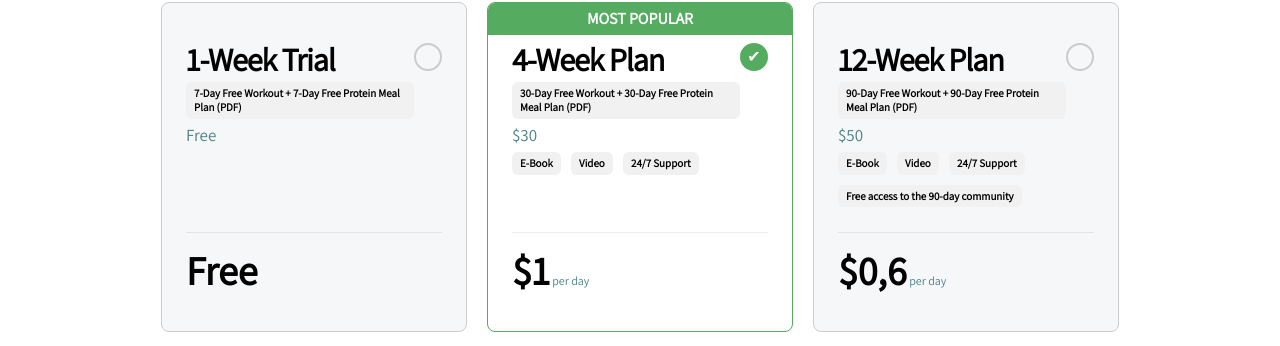
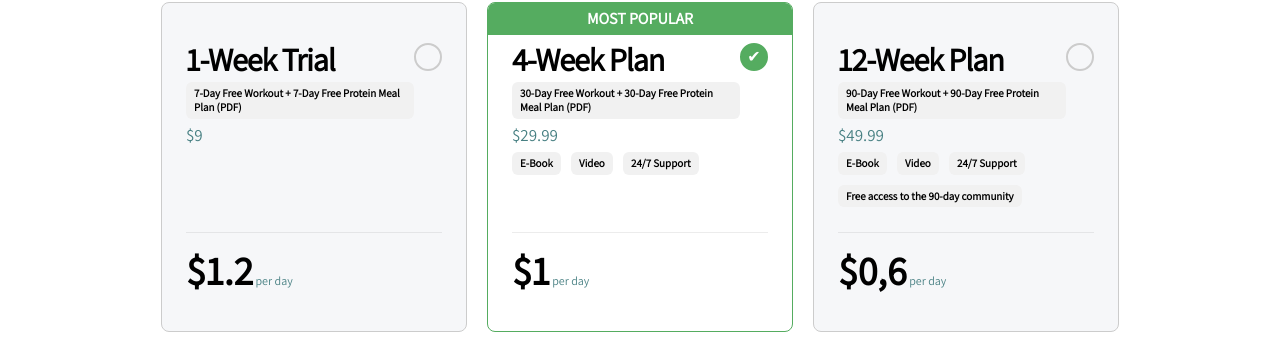
Before and after one commit to AVEG-DHH/FormQuestionAVE, a React (Vite) app: page /checkout in a window 1280 px wide. Shown: the part 198-544 px from the top of the page. Built offline with nearby package versions, Linux system fonts and the light colour scheme.

Commit message:
change price E-Book

```diff
--- a/src/components/chooseplan/index.jsx
+++ b/src/components/chooseplan/index.jsx
@@ -40,16 +40,16 @@ const ChoosePlan = () => {
         {
             name: '1-Week Trial',
             label: '7-Day Free Workout + 7-Day Free Protein Meal Plan (PDF)',
-            originalPrice: 'Free',
-            highlightedPrice: 'Free',
-            perDay: '',
+            originalPrice: '$9',
+            highlightedPrice: '$1.2',
+            perDay: ' per day',
             mostPopular: false,
             planDetail: [],
         },
         {
             name: '4-Week Plan',
             label: '30-Day Free Workout + 30-Day Free Protein Meal Plan (PDF)',
-            originalPrice: '$30',
+            originalPrice: '$29.99',
             highlightedPrice: '$1',
             perDay: ' per day',
             mostPopular: true,
@@ -58,7 +58,7 @@ const ChoosePlan = () => {
         {
             name: '12-Week Plan',
             label: '90-Day Free Workout + 90-Day Free Protein Meal Plan (PDF)',
-            originalPrice: '$50',
+            originalPrice: '$49.99',
             highlightedPrice: '$0,6',
             perDay: ' per day',
             mostPopular: false,
```
